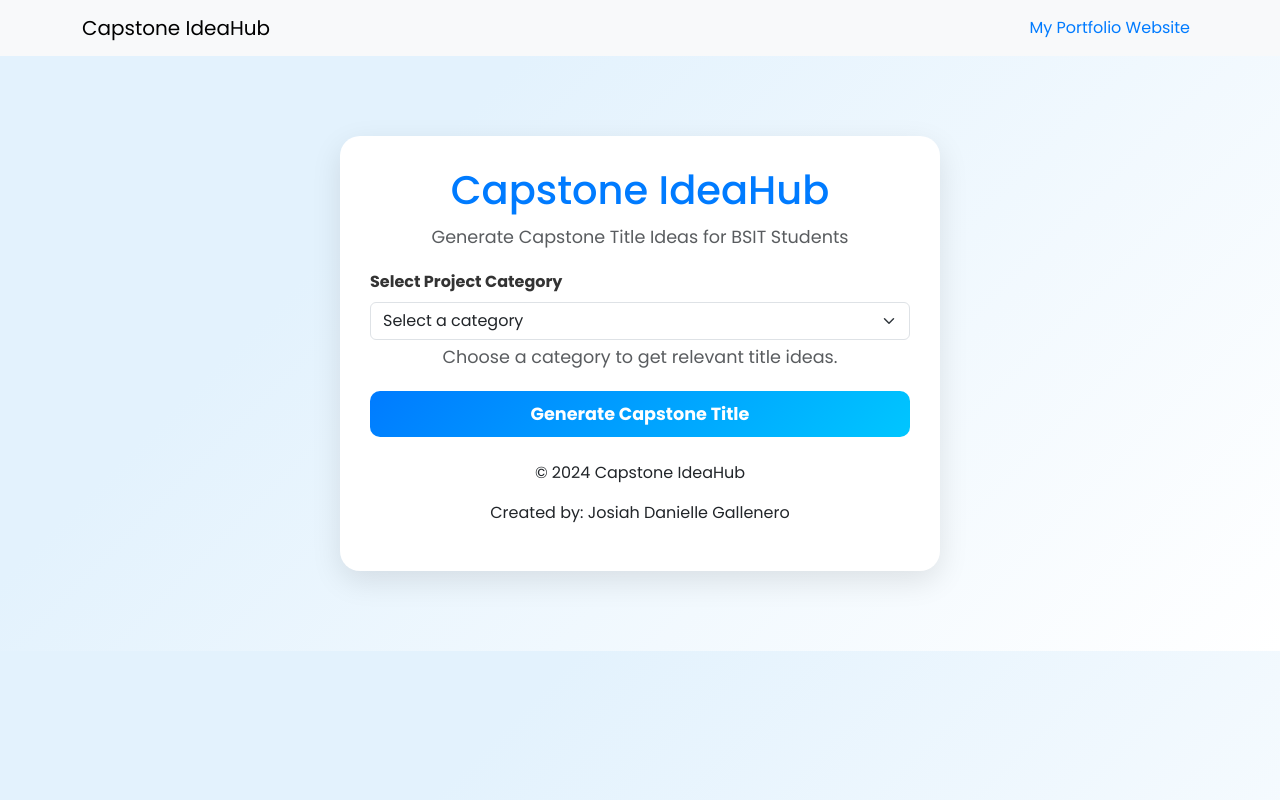
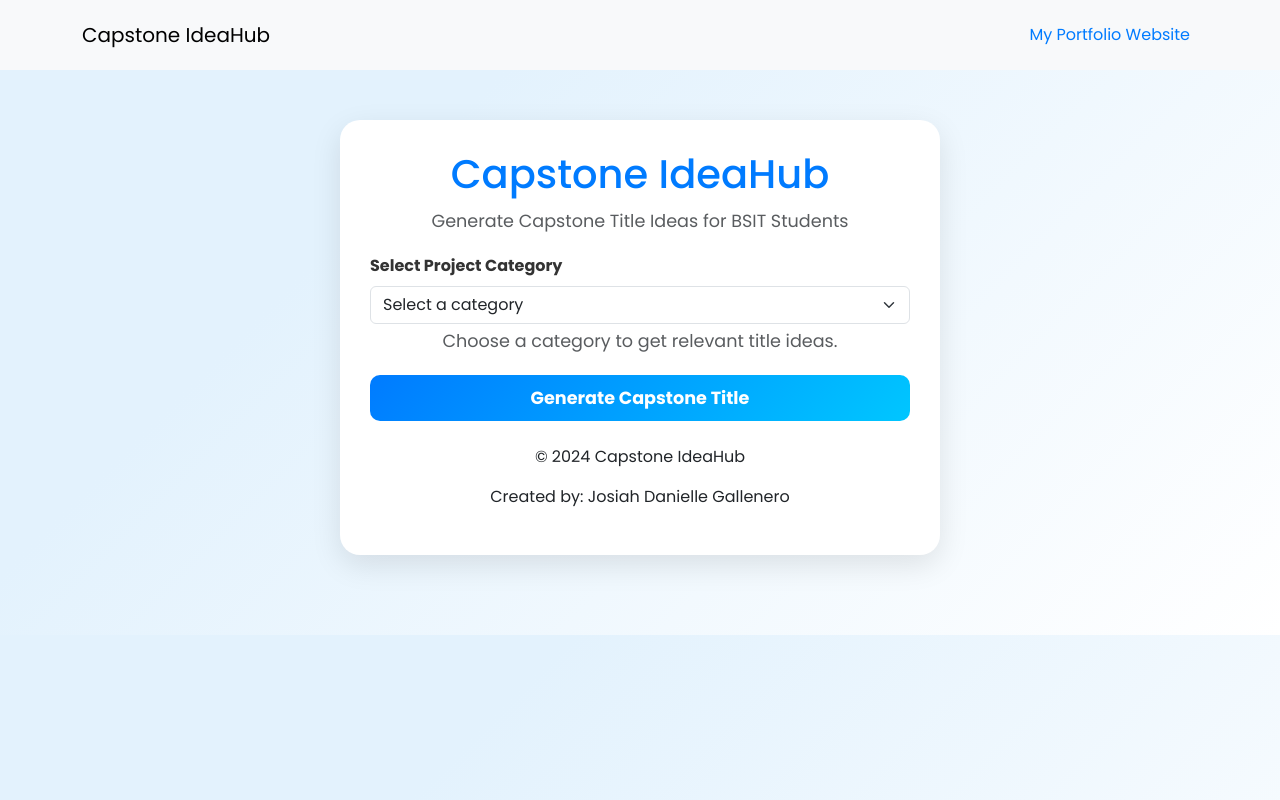
Before and after one commit to anyasauce/capstoneideahub, a plain HTML site: page index.html in a window 1280 px wide. Drawn offline with Linux system fonts and the light colour scheme.

Commit message:
first commit

```diff
--- a/assets/css/style.css
+++ b/assets/css/style.css
@@ -14,6 +14,7 @@ body {
     transition: transform 0.2s, box-shadow 0.3s;
     position: relative;
     z-index: 1;
+    margin-top: 50px;
 }
 
 .generator-container:hover {
--- a/index.html
+++ b/index.html
@@ -12,7 +12,7 @@
 </head>
 
 <body>
-    <nav class="navbar navbar-expand-lg navbar-light bg-light">
+    <nav class="navbar navbar-expand-lg navbar-light bg-light" style="padding: 15px;">
         <div class="container">
             <a class="navbar-brand" href="#">Capstone IdeaHub</a>
             <button class="navbar-toggler" type="button" data-bs-toggle="collapse" data-bs-target="#navbarNav"
```
